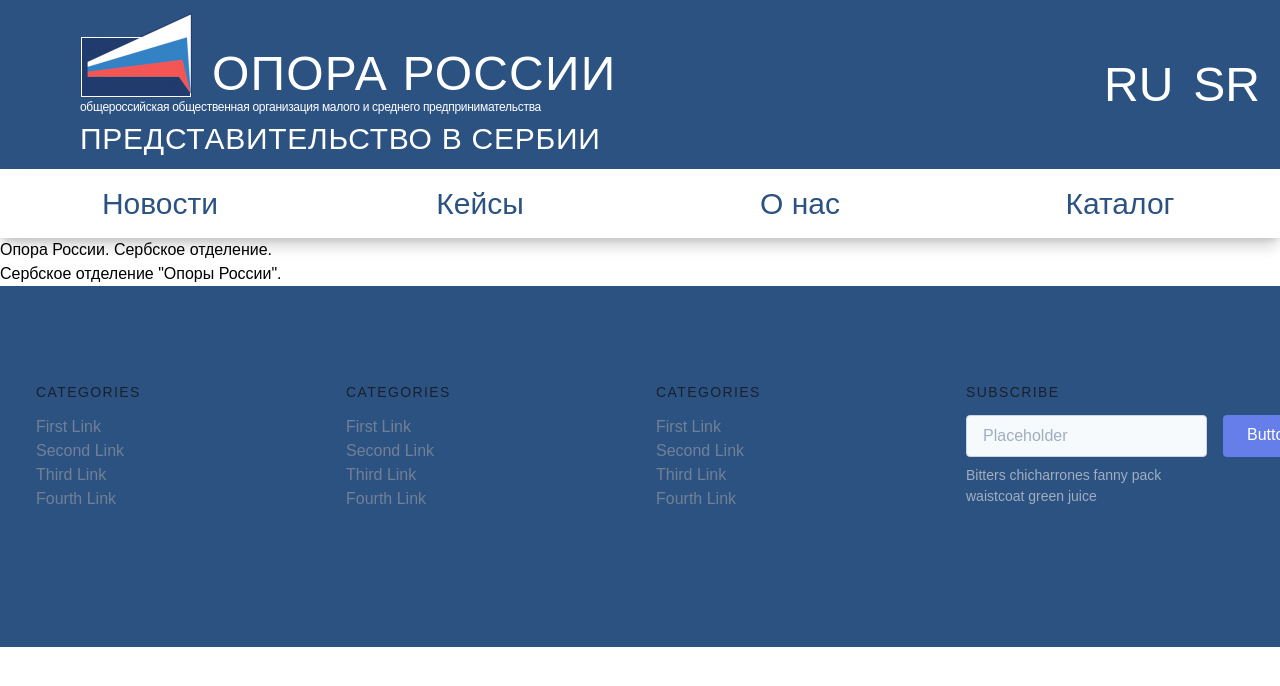
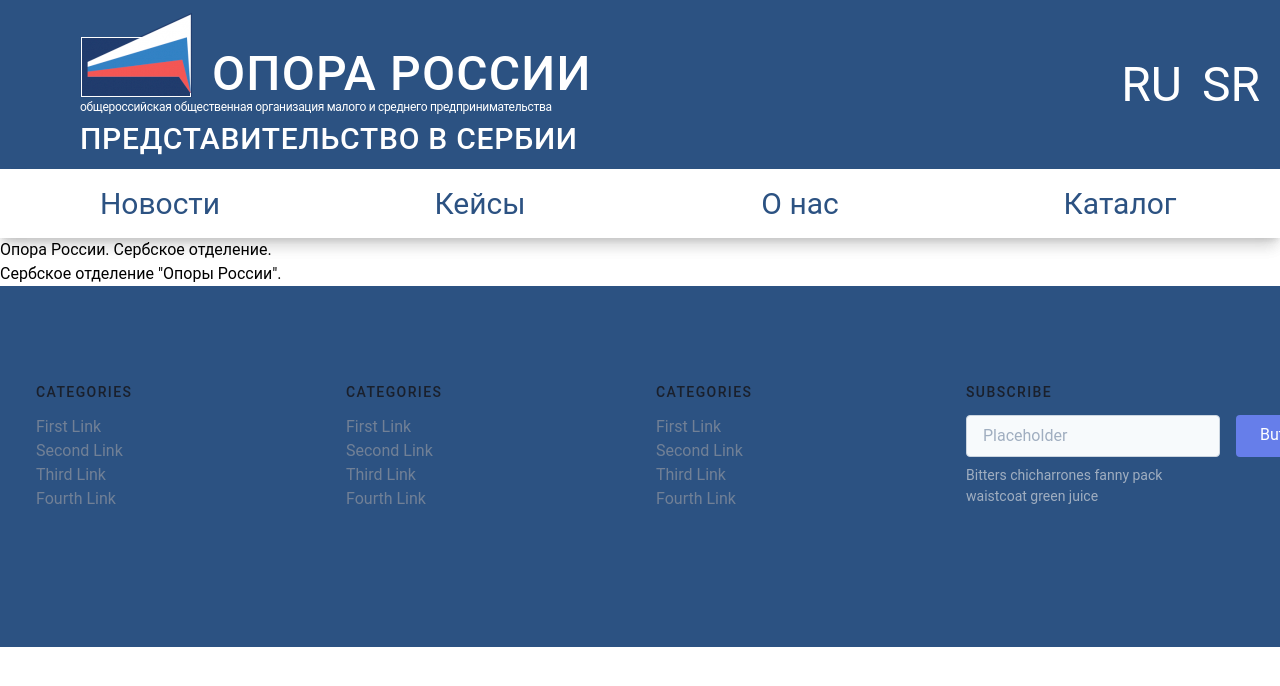
Before and after one commit to OporaRuSr/opora-ru-sr, a Next.js app: page / in a window 1280 px wide. Shown: the top 686 px of the page. Built offline with nearby package versions, Linux system fonts and the light colour scheme.

Commit message:
set font Roboto

```diff
--- a/styles/global.css
+++ b/styles/global.css
@@ -1,7 +1,7 @@
 @tailwind base;
 
 html {
-    font-family: sans-serif;
+    font-family: 'Roboto', sans-serif;
 }
 
 .oporaHeader {
```
